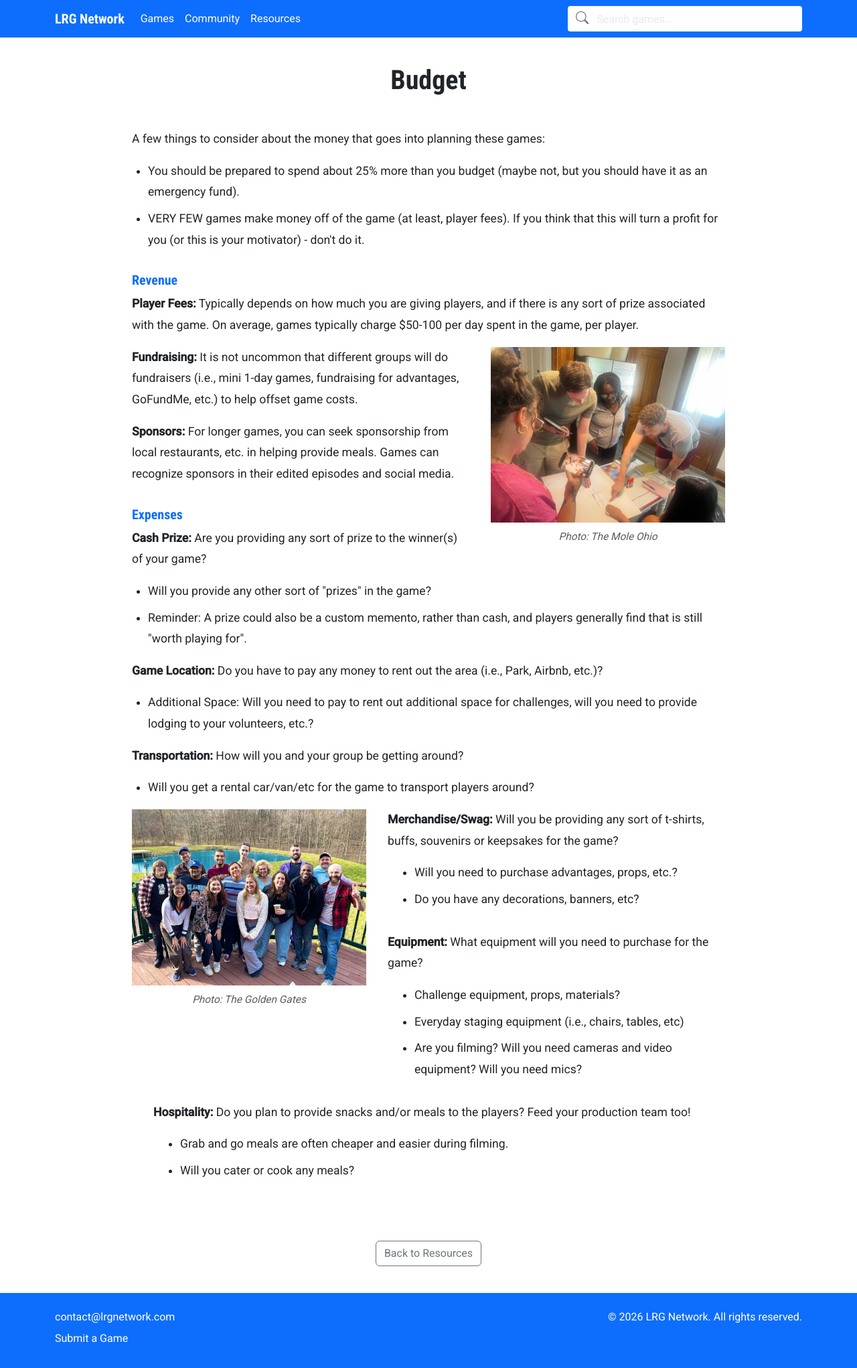
After one commit to liverealitygames/lrg-network, a Django app: template templates/static_pages/resources_budgets.html in a window 1280 px wide. The commit adds this page. Shown: the whole page at 67% size. Run offline with Django 5.2, Linux system fonts and the light colour scheme; the template is opened without the code that fills it, so the values that code supplies are empty; some libraries are stand-ins or nearby versions.

Commit message:
Add budget page (#68)

```diff
--- a/games/templates/games/game_list.html
+++ b/games/templates/games/game_list.html
@@ -5,11 +5,11 @@
 
 {% block content %}
 <div class="container-xl py-3">
-  <div class="row mb-4">
+<div class="row mb-4">
     <div class="col-12 text-center">
       <h1 class="mb-4">Games</h1>
     </div>
-  </div>
+</div>
 
 <div class="container-md mx-auto">
 <form id="game-filter-form" method="get" class="mb-4">
--- a/lrgnetwork/urls.py
+++ b/lrgnetwork/urls.py
@@ -52,4 +52,9 @@ urlpatterns = [
         TemplateView.as_view(template_name="static_pages/resources_building_team.html"),
         name="resources_building_team",
     ),
+    path(
+        "resources/budgets/",
+        TemplateView.as_view(template_name="static_pages/resources_budgets.html"),
+        name="resources_budgets",
+    ),
 ] + static(settings.MEDIA_URL, document_root=settings.MEDIA_ROOT)
--- a/static/resources/styles.css
+++ b/static/resources/styles.css
@@ -12,10 +12,48 @@
 
 .resource-content ul {
   margin-top: 0.75rem;
+  padding-left: 1.5rem;
+  list-style-position: outside;
 }
 
 .resource-content li {
   margin-bottom: 0.5rem;
+}
+
+/* Container for paragraph + list pairs that come after floated images
+   This ensures lists maintain proper indentation when wrapping around floats */
+.resource-list-container {
+  margin-bottom: 1rem;
+}
+
+@media (min-width: 992px) {
+  /* The issue: when lists wrap around float-left images, padding-left is calculated
+     from the content edge (next to float), making bullets align with paragraph text.
+
+     Solution: Create a new block formatting context with overflow: hidden so the
+     container doesn't wrap around the float, then add margin-left to position it
+     after the float. This ensures lists maintain proper indentation. */
+
+  /* When a resource-list-container comes after a float-left image */
+  .resource-content .float-lg-start ~ .resource-list-container {
+    overflow: hidden; /* Create new BFC - prevents wrapping, content starts after float */
+    margin-left: 2rem; /* Position after float's margin-right */
+    clear: none; /* Allow natural flow */
+  }
+
+  /* Lists in containers after float-left images get extra padding for proper indentation */
+  .resource-content .float-lg-start ~ .resource-list-container ul {
+    padding-left: 2.5rem; /* Increased padding to create proper indentation */
+    margin-left: 0;
+    margin-top: 0.75rem;
+  }
+
+  /* Ensure all lists maintain consistent padding */
+  .resource-list-container ul {
+    padding-left: 1.5rem;
+    margin-left: 0;
+    margin-top: 0.75rem;
+  }
 }
 
 /* Image wrapping on large screens */
--- a/templates/static_pages/about.html
+++ b/templates/static_pages/about.html
@@ -44,8 +44,8 @@
           </ul>
           <p>Playing an LRG is an opportunity to step into an immersive world of strategy, social dynamics, and unforgettable experiences. It’s your chance to challenge yourself, meet new people, and create lasting memories. Ready to play?</p>
         </div>
+        </div>
       </div>
     </div>
   </div>
-</div>
 {% endblock %}
--- /dev/null
+++ b/templates/static_pages/resources_budgets.html
@@ -0,0 +1,102 @@
+{% extends "base.html" %}
+{% load static %}
+{% load compress %}
+
+{% block title %}Budget - Resources - LRG Network{% endblock %}
+
+{% block extra_css %}
+{% compress css %}
+<link rel="stylesheet" href="{% static 'resources/styles.css' %}">
+{% endcompress %}
+{% endblock %}
+
+{% block content %}
+<div class="container-xl py-3">
+  <div class="row mb-4">
+    <div class="col-12 text-center">
+      <h1 class="mb-4">Budget</h1>
+    </div>
+  </div>
+
+  <div class="row">
+    <div class="col-12 col-lg-10 mx-auto">
+      <div class="resource-content">
+        <div class="mb-4">
+          <p>A few things to consider about the money that goes into planning these games:</p>
+          <ul>
+            <li>You should be prepared to spend about 25% more than you budget (maybe not, but you should have it as an emergency fund).</li>
+            <li>VERY FEW games make money off of the game (at least, player fees). If you think that this will turn a profit for you (or this is your motivator) - don't do it.</li>
+          </ul>
+        </div>
+
+        <div class="mb-4">
+          <h3 class="h5 mb-2">Revenue</h3>
+          <p><strong>Player Fees:</strong> Typically depends on how much you are giving players, and if there is any sort of prize associated with the game. On average, games typically charge $50-100 per day spent in the game, per player.</p>
+
+          <!-- Image 1 -->
+          <div class="resource-image-wrapper float-lg-end mb-4 mb-lg-3">
+            <img src="{% static 'resources/images/the_mole_ohio.jpg' %}" alt="LRG production planning session" class="img-fluid resource-image">
+            <p class="text-muted small mt-2 mb-0 text-center" style="font-style: italic;">Photo: The Mole Ohio</p>
+          </div>
+          <p><strong>Fundraising:</strong> It is not uncommon that different groups will do fundraisers (i.e., mini 1-day games, fundraising for advantages, GoFundMe, etc.) to help offset game costs.</p>
+          <p><strong>Sponsors:</strong> For longer games, you can seek sponsorship from local restaurants, etc. in helping provide meals. Games can recognize sponsors in their edited episodes and social media.</p>
+        </div>
+
+        <div class="mb-4">
+          <h3 class="h5 mb-2">Expenses</h3>
+          <p><strong>Cash Prize:</strong> Are you providing any sort of prize to the winner(s) of your game?</p>
+          <ul>
+            <li>Will you provide any other sort of "prizes" in the game?</li>
+            <li>Reminder: A prize could also be a custom memento, rather than cash, and players generally find that is still "worth playing for".</li>
+          </ul>
+          <p><strong>Game Location:</strong> Do you have to pay any money to rent out the area (i.e., Park, Airbnb, etc.)?</p>
+          <ul>
+            <li>Additional Space: Will you need to pay to rent out additional space for challenges, will you need to provide lodging to your volunteers, etc.?</li>
+          </ul>
+
+          <div class="resource-list-container">
+            <p><strong>Transportation:</strong> How will you and your group be getting around?</p>
+            <ul>
+              <li>Will you get a rental car/van/etc for the game to transport players around?</li>
+            </ul>
+          </div>
+
+          <!-- Image 2 -->
+          <div class="resource-image-wrapper float-lg-start mb-4 mb-lg-3">
+            <img src="{% static 'resources/images/the_golden_gates.jpg' %}" alt="LRG group photo on outdoor deck" class="img-fluid resource-image">
+            <p class="text-muted small mt-2 mb-0 text-center" style="font-style: italic;">Photo: The Golden Gates</p>
+          </div>
+          <div class="resource-list-container">
+            <p><strong>Merchandise/Swag:</strong> Will you be providing any sort of t-shirts, buffs, souvenirs or keepsakes for the game?</p>
+            <ul>
+              <li>Will you need to purchase advantages, props, etc.?</li>
+              <li>Do you have any decorations, banners, etc?</li>
+            </ul>
+          </div>
+          <div class="resource-list-container">
+            <p><strong>Equipment:</strong> What equipment will you need to purchase for the game?</p>
+            <ul>
+              <li>Challenge equipment, props, materials?</li>
+              <li>Everyday staging equipment (i.e., chairs, tables, etc)</li>
+              <li>Are you filming? Will you need cameras and video equipment? Will you need mics?</li>
+            </ul>
+          </div>
+          <div class="resource-list-container">
+            <p><strong>Hospitality:</strong> Do you plan to provide snacks and/or meals to the players? Feed your production team too!</p>
+            <ul>
+              <li>Grab and go meals are often cheaper and easier during filming.</li>
+              <li>Will you cater or cook any meals?</li>
+            </ul>
+          </div>
+        </div>
+      </div>
+    </div>
+  </div>
+
+  <div class="row mt-5">
+    <div class="col-12 text-center">
+      <a href="{% url 'resources' %}" class="btn btn-outline-secondary">Back to Resources</a>
+    </div>
+  </div>
+</div>
+{% endblock %}
--- a/templates/static_pages/resources_index.html
+++ b/templates/static_pages/resources_index.html
@@ -35,6 +35,12 @@
               </a>
               <p class="small text-muted mb-0 mt-1">How to assemble and manage your production team</p>
             </li>
+            <li class="mb-2">
+              <a href="{% url 'resources_budgets' %}" class="text-decoration-none">
+                <strong>Budget</strong>
+              </a>
+              <p class="small text-muted mb-0 mt-1">Understanding revenue sources and expense categories for your LRG</p>
+            </li>
           </ul>
         </div>
       </div>
```
Also changed, not shown: ADD_RESOURCES_SECTION.md (+30 -2 lines), templates/static_pages/resources_guided_questions.html (+18 -0 lines), static/resources/images/the_golden_gates.jpg (added), static/resources/images/the_mole_ohio.jpg (added).
